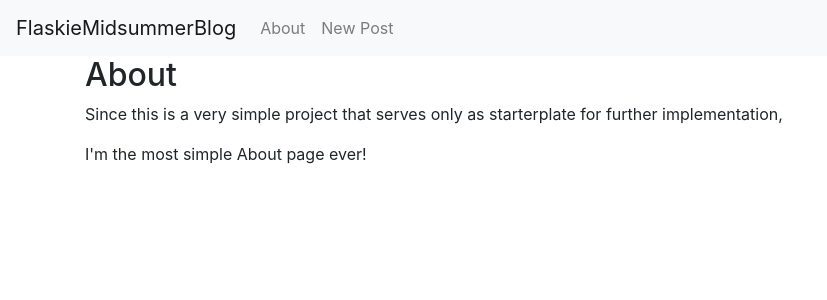
After one commit to NataleAlessi/flask_basic_blog_app, a Flask app: page /about in a window 1280 px wide. The commit adds this page. Shown: the top 300 px of the page, without its empty margins (0-827 px from the left). Run offline with Flask 2, Linux system fonts and the light colour scheme; some libraries are stand-ins or nearby versions.

Commit message:
add simple about page and route

```diff
--- a/app.py
+++ b/app.py
@@ -25,6 +25,10 @@ def index():
     posts = conn.execute('SELECT * FROM posts').fetchall()
     conn.close()
     return render_template('index.html', posts=posts)
+
+@app.route('/about')
+def about():
+    return render_template('about.html')
 
 @app.route('/<int:post_id>')
 def post(post_id):
--- /dev/null
+++ b/templates/about.html
@@ -0,0 +1,7 @@
+{% extends 'base.html' %}
+
+{% block content %}
+    <h2>{% block title %} About {% endblock %}</h2>
+    <p>Since this is a very simple project that serves only as starterplate for further implementation,</p>
+    <p>I'm the most simple About page ever!</p>
+{% endblock %}
--- a/templates/base.html
+++ b/templates/base.html
@@ -18,8 +18,8 @@
         </button>
         <div class="collapse navbar-collapse" id="navbarNav">
             <ul class="navbar-nav">
-            <li class="nav-item active">
-                <a class="nav-link" href="#">About</a>
+            <li class="nav-item">
+                <a class="nav-link" href="{{url_for('about')}}">About</a>
             </li>
             <li class="nav-item">
                 <a class="nav-link" href="{{url_for('create')}}">New Post</a>
```
